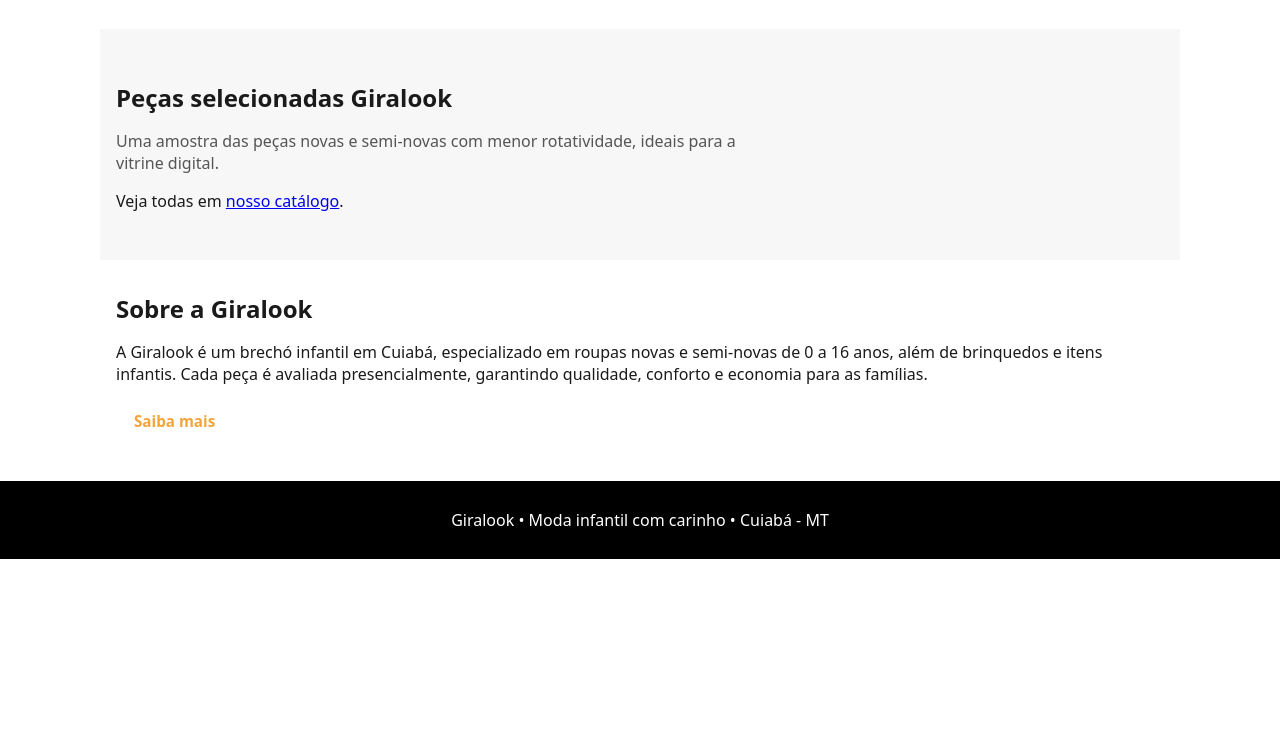
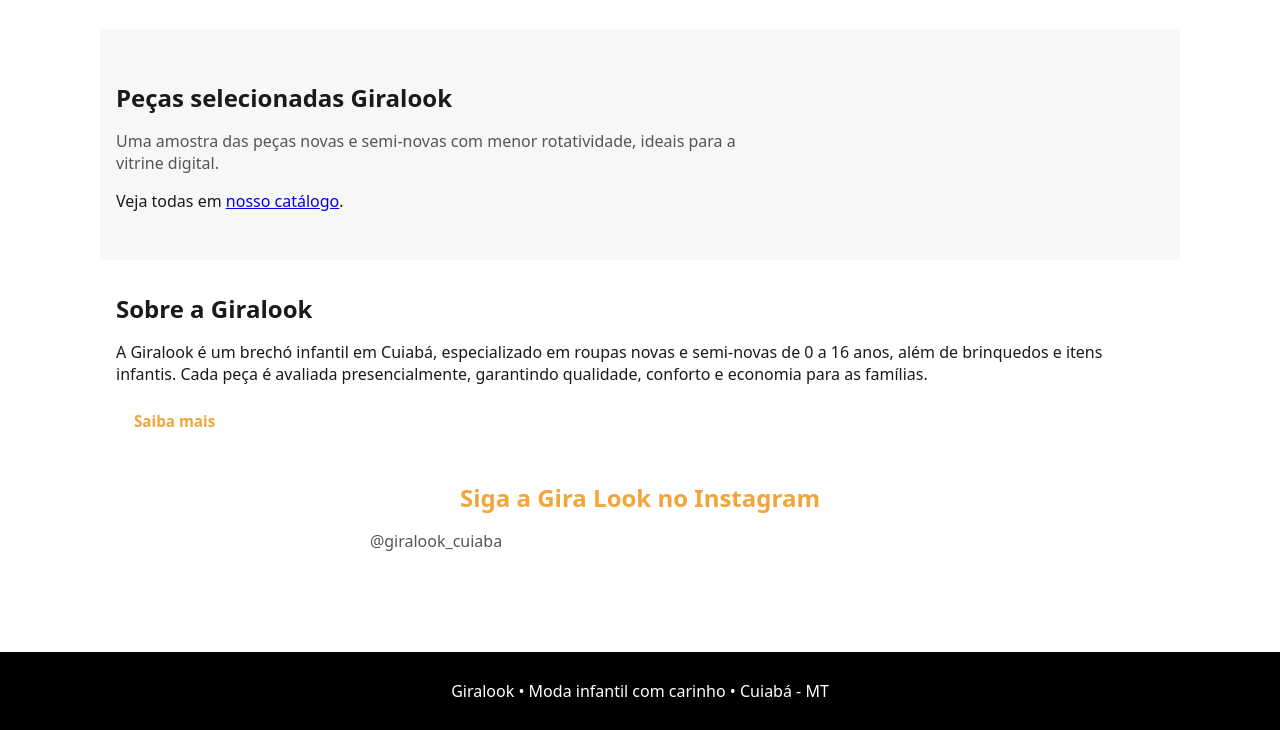
Before and after one commit to Wellington-R-Alencar/giralook-site, a plain HTML site: page index.html in a window 1280 px wide. Shown: the part 616-1346 px from the top of the page. Before the commit the page ends 1175 px from the top, so only its background shows below. Drawn offline with Linux system fonts and the light colour scheme.

Commit message:
Adicionado Widget do instagram

```diff
--- a/assets/css/style.css
+++ b/assets/css/style.css
@@ -191,3 +191,20 @@
   padding: 12px;
   margin-top: 40px;
 }
+
+.instagram-feed {
+  margin-top: 40px;
+  padding-bottom: 40px;
+}
+
+.instagram-feed h2 {
+  text-align: center;
+  margin-bottom: 8px;
+  color: var(--cor-primaria); /* dourado Giralook */
+}
+
+.instagram-feed .secao-subtitulo {
+  text-align: center;
+  color: #555;
+  margin-bottom: 20px;
+}
--- a/index.html
+++ b/index.html
@@ -74,6 +74,15 @@
     </section>
   </main>
 
+    <section class="secao instagram-feed">
+     <h2>Siga a Gira Look no Instagram</h2>
+     <p class="secao-subtitulo">@giralook_cuiaba</p>
+
+     <!-- Elfsight Instagram Feed -->
+      <script src="https://elfsightcdn.com/platform.js" async></script>
+      <div class="elfsight-app-1340e458-b61a-4f74-89c2-112ac19e41ef" data-elfsight-app-lazy></div>
+    </section>
+
   <footer class="rodape">
     <p>Giralook • Moda infantil com carinho • Cuiabá - MT</p>
   </footer>
```
